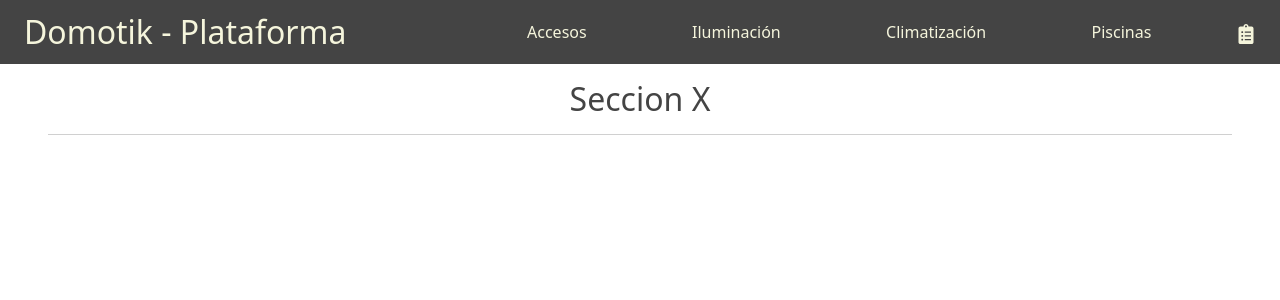
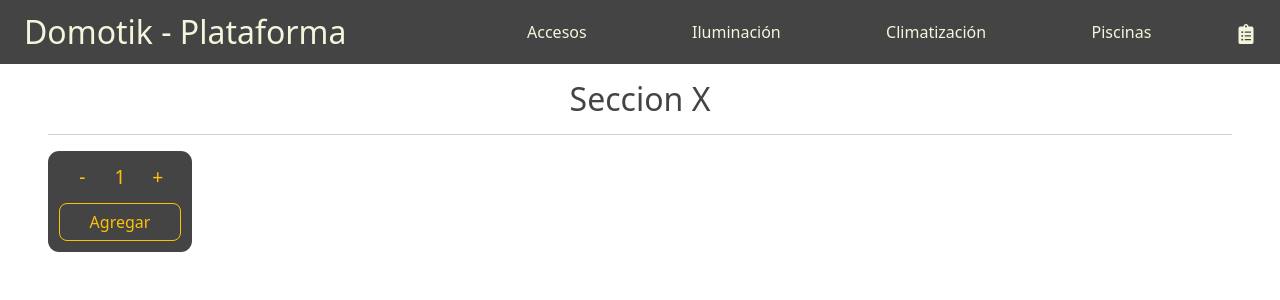
Before and after one commit to AlejoGreco/ecommerce-domotik, a React (Create React App) app: page / in a window 1280 px wide. Shown: the top 300 px of the page. Built offline with nearby package versions, Linux system fonts and the light colour scheme.

Commit message:
Creacion de item count

```diff
--- a/src/App.js
+++ b/src/App.js
@@ -1,6 +1,6 @@
+import 'bootstrap/dist/css/bootstrap.min.css';
 import ItemListContainer from "./components/ItemListContainer/ItemListContainer";
 import { NavBar } from "./components/NavBar/NavBar";
-import 'bootstrap/dist/css/bootstrap.min.css';
 
 function App() {
   return (
--- /dev/null
+++ b/src/components/ItemCount/ItemCount.js
@@ -0,0 +1,30 @@
+import React, {useState} from 'react';
+import Button from 'react-bootstrap/Button';
+import './ItemCount.scss';
+
+export const ItemCount = ({stock}) => {
+    const [count, setCount] = useState(1);
+
+    const addCountHandler = () => {
+        if(count < stock){
+            setCount(count + 1);
+        }
+    }
+
+    const restCountHandler = () => {
+        if(count > 1){
+            setCount(count - 1);
+        }
+    }
+
+    return (
+        <div className="item-count-container">
+            <div className="item-count-controlers">
+                <span onClick={restCountHandler}>-</span>
+                <span>{count}</span>
+                <span onClick={addCountHandler}>+</span>
+            </div>
+            <Button variant="outline-warning" className="button-custom">Agregar</Button>
+        </div>
+    );
+}
--- /dev/null
+++ b/src/components/ItemCount/ItemCount.scss
@@ -0,0 +1,38 @@
+
+.item-count-container {
+    background-color: #444;
+    border-radius: .7rem;
+    text-align: center;
+    padding: .7rem;
+    width: 9rem;
+
+
+    .item-count-controlers {
+        display: flex;
+        justify-content: space-around;
+        align-items: center;
+        margin-bottom: .7rem;
+
+        span {
+            font-size: 1.2rem;
+            color: #ffc107;
+        }
+
+        span:first-child, span:last-child{
+            cursor: pointer;
+            border-radius: 50%;
+            transition: background-color .15s ease-in-out;
+            width: 1.75rem;
+        }
+
+        span:first-child:hover, span:last-child:hover{
+            background-color: #666;
+        }
+
+    }
+
+    .button-custom {
+        border-radius: .5rem;
+        width: 100%;
+    }
+}
--- a/src/components/ItemListContainer/ItemListContainer.js
+++ b/src/components/ItemListContainer/ItemListContainer.js
@@ -1,11 +1,13 @@
 import React from 'react'
 import './ItemListContainer.scss'
+import { ItemCount } from "../ItemCount/ItemCount";
 
 const  ItemListContainer = ({greeting}) => {
     return (
         <div className="greeting-container">
             <h2>{greeting}</h2>
             <hr/>
+            <ItemCount stock={10} />
         </div>
     )
 }
```
